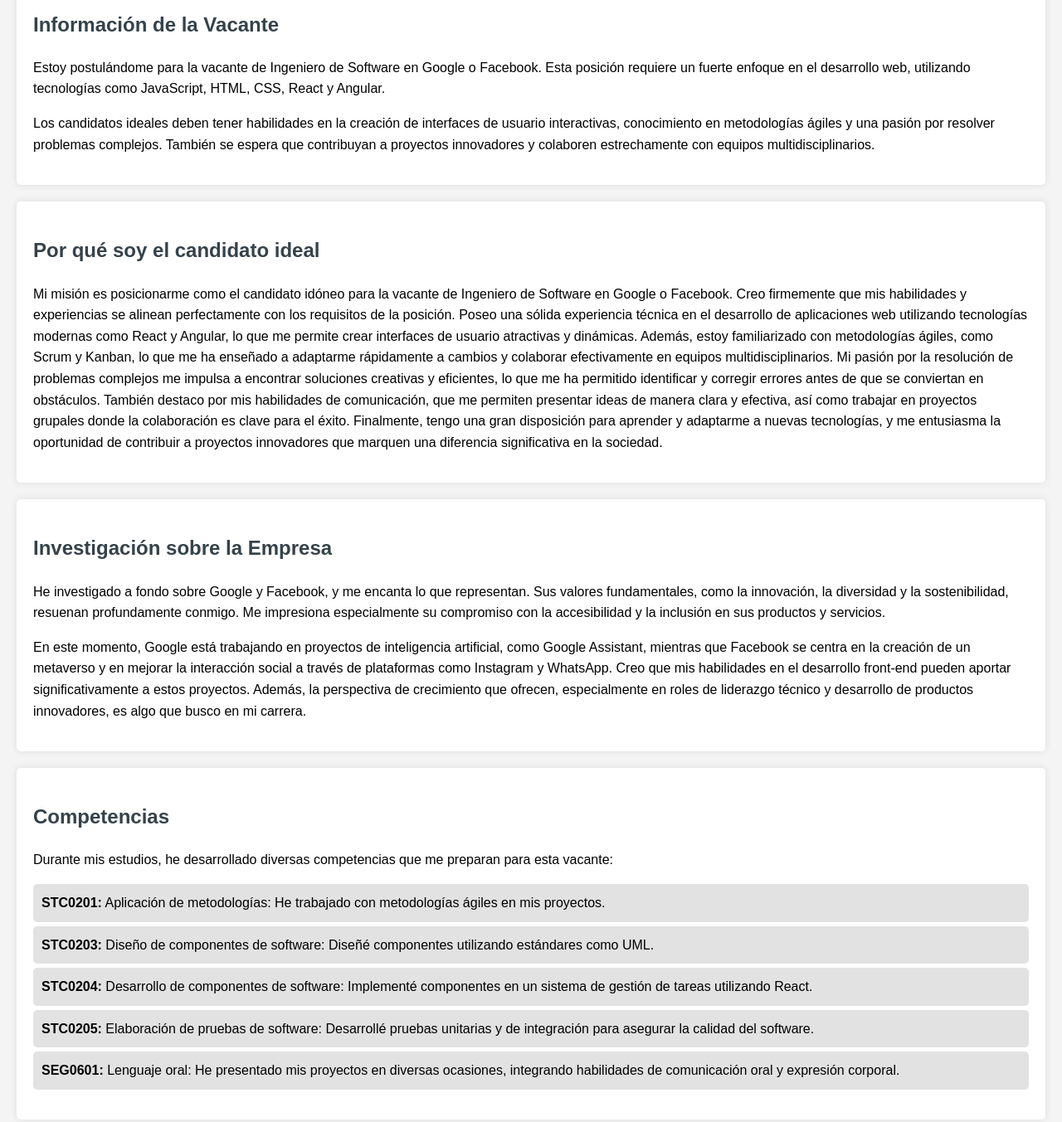
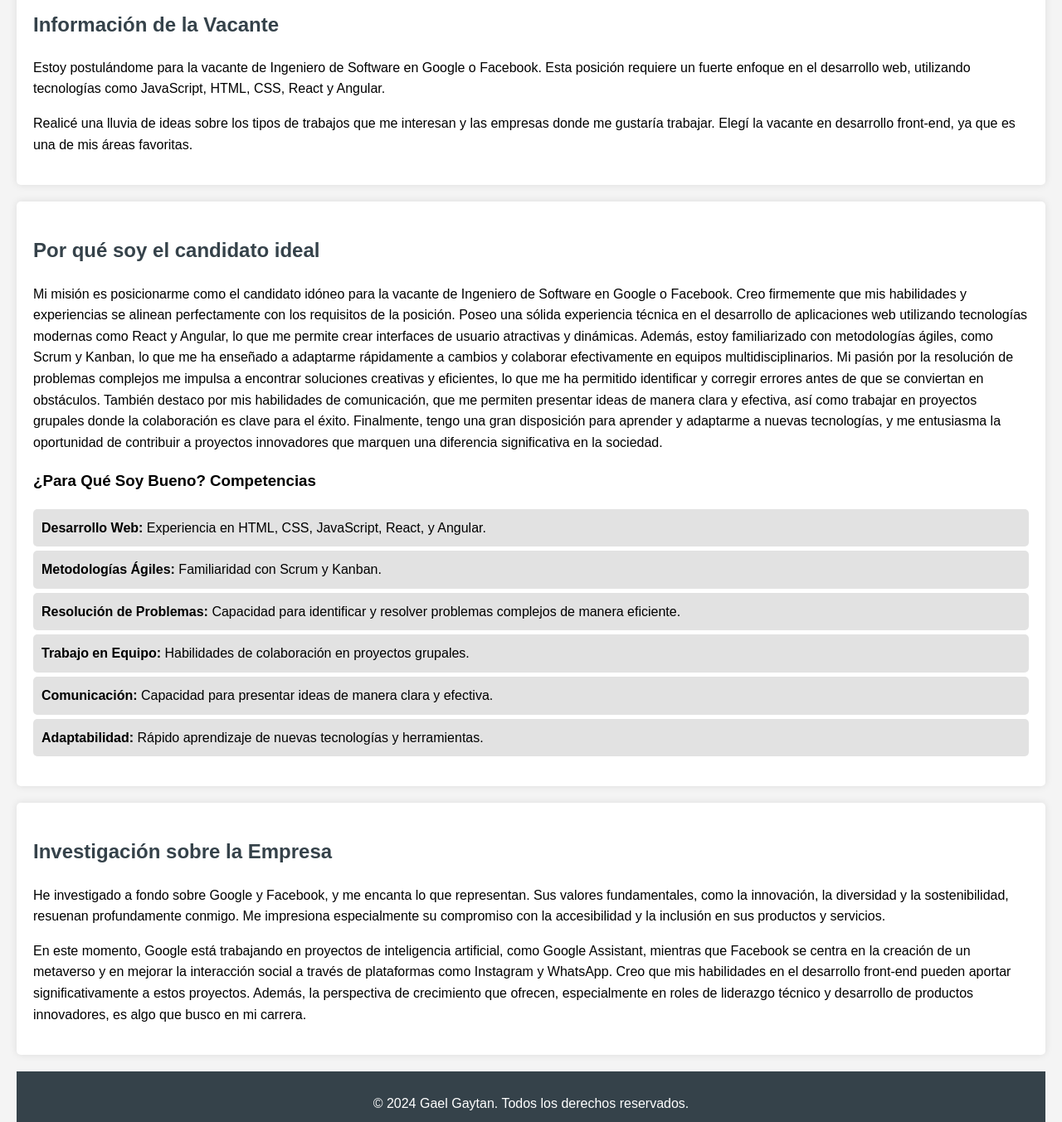
Before and after one commit to GPat0/Portafolio-Gael-Gaytan, a plain HTML site: page index.html in a window 1280 px wide. Shown: the part 200-1553 px from the top of the page at 83% size. Drawn offline with Linux system fonts and the light colour scheme.

Commit message:
Update index.html

```diff
--- a/index.html
+++ b/index.html
@@ -20,9 +20,8 @@
       Esta posición requiere un fuerte enfoque en el desarrollo web, utilizando tecnologías como JavaScript, HTML, CSS, React y Angular.
     </p>
     <p>
-      Los candidatos ideales deben tener habilidades en la creación de interfaces de usuario interactivas,
-      conocimiento en metodologías ágiles y una pasión por resolver problemas complejos.
-      También se espera que contribuyan a proyectos innovadores y colaboren estrechamente con equipos multidisciplinarios.
+      Realicé una lluvia de ideas sobre los tipos de trabajos que me interesan y las empresas donde me gustaría trabajar.
+      Elegí la vacante en desarrollo front-end, ya que es una de mis áreas favoritas.
     </p>
   </section>
 
@@ -37,6 +36,15 @@
       También destaco por mis habilidades de comunicación, que me permiten presentar ideas de manera clara y efectiva, así como trabajar en proyectos grupales donde la colaboración es clave para el éxito.
       Finalmente, tengo una gran disposición para aprender y adaptarme a nuevas tecnologías, y me entusiasma la oportunidad de contribuir a proyectos innovadores que marquen una diferencia significativa en la sociedad.
     </p>
+    <h3>¿Para Qué Soy Bueno? Competencias</h3>
+    <ul>
+      <li><strong>Desarrollo Web:</strong> Experiencia en HTML, CSS, JavaScript, React, y Angular.</li>
+      <li><strong>Metodologías Ágiles:</strong> Familiaridad con Scrum y Kanban.</li>
+      <li><strong>Resolución de Problemas:</strong> Capacidad para identificar y resolver problemas complejos de manera eficiente.</li>
+      <li><strong>Trabajo en Equipo:</strong> Habilidades de colaboración en proyectos grupales.</li>
+      <li><strong>Comunicación:</strong> Capacidad para presentar ideas de manera clara y efectiva.</li>
+      <li><strong>Adaptabilidad:</strong> Rápido aprendizaje de nuevas tecnologías y herramientas.</li>
+    </ul>
   </section>
 
   <section id="company-research">
@@ -54,20 +62,6 @@
     </p>
   </section>
 
-  <section id="competencies">
-    <h2>Competencias</h2>
-    <p>
-      Durante mis estudios, he desarrollado diversas competencias que me preparan para esta vacante:
-    </p>
-    <ul>
-      <li><strong>STC0201:</strong> Aplicación de metodologías: He trabajado con metodologías ágiles en mis proyectos.</li>
-      <li><strong>STC0203:</strong> Diseño de componentes de software: Diseñé componentes utilizando estándares como UML.</li>
-      <li><strong>STC0204:</strong> Desarrollo de componentes de software: Implementé componentes en un sistema de gestión de tareas utilizando React.</li>
-      <li><strong>STC0205:</strong> Elaboración de pruebas de software: Desarrollé pruebas unitarias y de integración para asegurar la calidad del software.</li>
-      <li><strong>SEG0601:</strong> Lenguaje oral: He presentado mis proyectos en diversas ocasiones, integrando habilidades de comunicación oral y expresión corporal.</li>
-    </ul>
-  </section>
-
   <footer>
     <p>&copy; 2024 Gael Gaytan. Todos los derechos reservados.</p>
   </footer>
```
Lines whose indentation alone changed are shown as unchanged.
